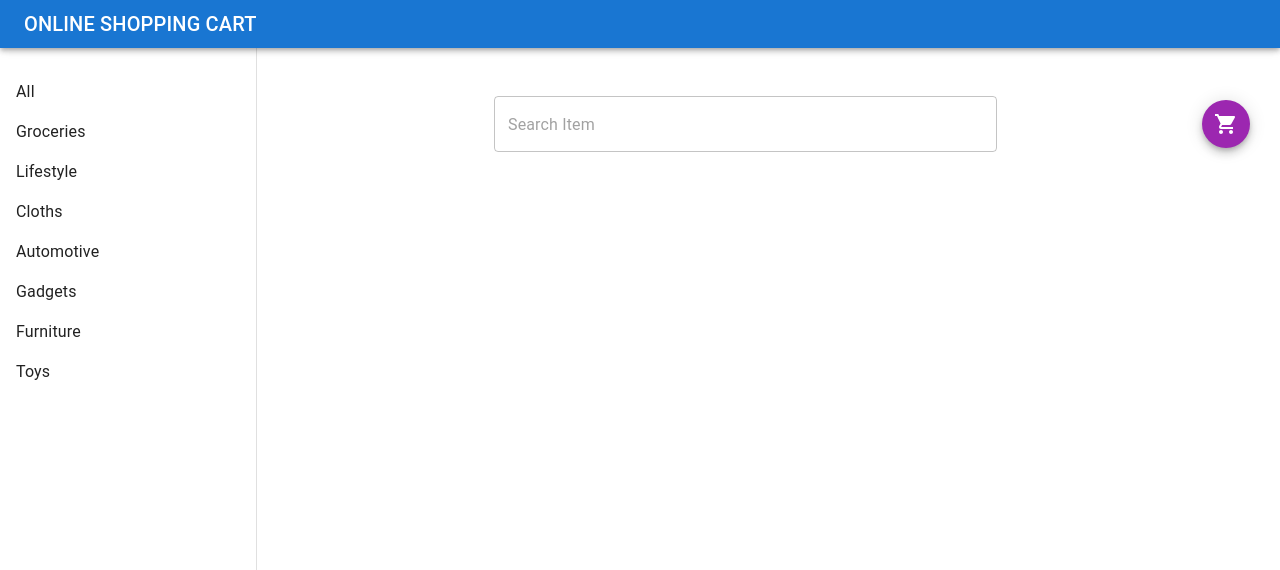
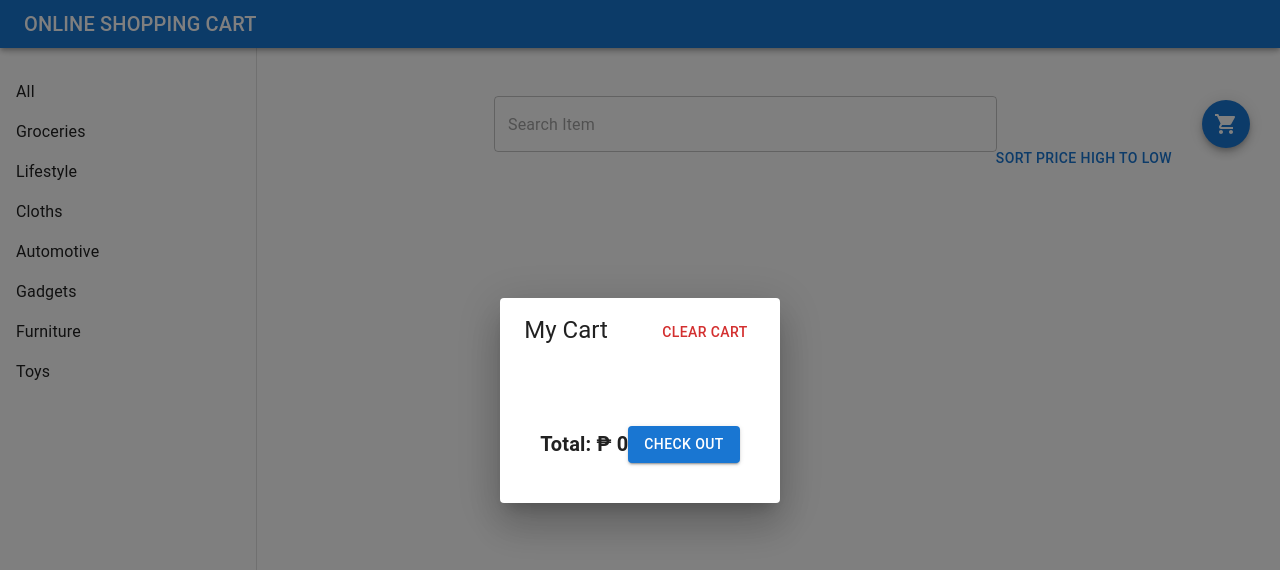
Before and after one commit to riejan029/online-shopping-store, a React (Vite) app: page /list/1 in a window 1280 px wide. Both pictures are taken after a click on the button "add". Shown: the top 570 px of the page. Built offline with nearby package versions, Linux system fonts and the light colour scheme.

Commit message:
add dialog

```diff
--- a/src/components/card-item/CardItem.tsx
+++ b/src/components/card-item/CardItem.tsx
@@ -5,17 +5,16 @@ import CardMedia from "@mui/material/CardMedia";
 import Typography from "@mui/material/Typography";
 import { Button, CardActionArea, CardActions, Stack } from "@mui/material";
 import { CardItemProps } from "./type";
-import { useDispatch } from "react-redux";
-import { addToCart } from "../../slice/cartSlice";
 import type { State } from "../../slice/inventorySlice";
 import styled from "@mui/material/styles/styled";
 import { uniqueId } from "lodash";
+import {useDispatch} from 'react-redux'
+import { addToCart } from "../../slice/counterSlice";
 const CardItem = (props: CardItemProps): ReactElement => {
   const { data } = props;
   const dispatch = useDispatch();
   const addItemToCart = (item: State): void => {
-    console.log(item);
-    dispatch(addToCart(item));
+    dispatch(addToCart({...item, quantity:1}))
   };
 
   const StyledCard = styled(Card)(() => ({
@@ -30,7 +29,7 @@ const CardItem = (props: CardItemProps): ReactElement => {
           component="img"
           height="140"
           image={`${data.imageUrl}`}
-          alt="green iguana"
+          alt={`${data.productName}`}
         />
         <CardContent>
           <Typography gutterBottom variant="h5" component="div">
--- /dev/null
+++ b/src/components/cart-item/CartItem.tsx
@@ -0,0 +1,75 @@
+import type {ReactElement} from 'react'
+import Box from '@mui/material/Box';
+import Card from '@mui/material/Card';
+import CardContent from '@mui/material/CardContent';
+import CardMedia from '@mui/material/CardMedia';
+import IconButton from '@mui/material/IconButton';
+import Typography from '@mui/material/Typography';
+import { decrement, increment, updateQuantity, type State, removeItem } from '../../slice/counterSlice';
+import TextField from '@mui/material/TextField';
+import { useDispatch } from 'react-redux';
+import AddCircleOutlineIcon from '@mui/icons-material/AddCircleOutline';
+import RemoveCircleOutlineIcon from '@mui/icons-material/RemoveCircleOutline';
+import Stack from '@mui/material/Stack';
+import CancelIcon from '@mui/icons-material/Cancel';
+interface CartItemProps {
+    data:State;
+}
+
+const CartItem = (props:CartItemProps):ReactElement => {
+    const {data} = props
+    const dispatch = useDispatch();
+    const addQuantity = (item:State):void => {
+        dispatch(increment(item))
+    }
+
+    const subtractQuantity = (item:State):void => {
+        dispatch(decrement(item))
+    }
+
+    const updateItem = (qty:number, item:State):void => {
+        dispatch(updateQuantity({...item, quantity:qty}))
+    }
+
+    const removeItemIn = (item:State):void => {
+        dispatch(removeItem(item))
+    }
+    return (
+        <Card sx={{ display: 'flex', width:'100%', maxHeight:120, margin:1, flexDirection:'row', justifyContent:'space-between' }}>
+        <Box sx={{ display: 'flex', flexDirection: 'column' }}>
+            <CardContent sx={{ flex: '1 0 auto' }}>
+            <Stack direction={'row'} alignItems={'center'}>
+                <IconButton onClick={() => removeItemIn(data)}>
+                    <CancelIcon />
+                </IconButton>
+                <Typography component="div" variant="h5">
+                    {data.productName}
+                </Typography>
+            </Stack>
+
+            </CardContent>
+            <Box sx={{ display: 'flex', alignItems: 'center', pl: 1, pb: 1 }}>
+            <IconButton aria-label="previous" onClick={() => subtractQuantity(data)}>
+                <RemoveCircleOutlineIcon />
+            </IconButton>
+            <TextField sx={{
+                ['& .MuiInputBase-input']:{
+                    width: 'auto',
+                }
+            }} variant='standard' type='number' value={data.quantity} onChange={(e) => updateItem(+e.target.value, data)} />
+            <IconButton aria-label="next" onClick={() => addQuantity(data)}>
+            <AddCircleOutlineIcon />
+            </IconButton>
+            </Box>
+        </Box>
+        <CardMedia
+            component="img"
+            sx={{ width: 151 }}
+            image={`${data.imageUrl}`}
+            alt="Live from space album cover"
+        />
+    </Card>
+  )
+}
+
+export default CartItem
--- /dev/null
+++ b/src/components/cart-item/index.ts
@@ -0,0 +1 @@
+export {default} from './CartItem'
--- /dev/null
+++ b/src/components/modal/Modal.tsx
@@ -0,0 +1,72 @@
+import type {ReactElement} from 'react'
+import type { ModalProps } from './type';
+import Button from '@mui/material/Button';
+import Dialog from '@mui/material/Dialog';
+import DialogContent from '@mui/material/DialogContent';
+import DialogTitle from '@mui/material/DialogTitle';
+import Slide from '@mui/material/Slide';
+import { TransitionProps } from '@mui/material/transitions';
+import React, { Fragment } from 'react'
+import { useDispatch, useSelector } from 'react-redux';
+import { clearCart, getCartList } from '../../slice/counterSlice';
+import Grid from '@mui/material/Grid';
+import CartItem from '../cart-item';
+import Stack from '@mui/material/Stack';
+import Typography from '@mui/material/Typography';
+
+const Transition = React.forwardRef(function Transition(
+    props: TransitionProps & {
+      children: React.ReactElement;
+    },
+    ref: React.Ref<unknown>,
+  ) {
+    return <Slide direction="up" ref={ref} {...props} />;
+  });
+
+const Modal = (props:ModalProps):ReactElement => {
+    const {close,isOpen,submit} = props;
+    const dispatch = useDispatch();
+    const cartList = useSelector(getCartList);
+    const clearCartList = ():void => {
+        dispatch(clearCart())
+    }
+
+    const totalPrice = ():number => {
+        return cartList.reduce((a,b) => a + (b.quantity * b.unitPrice),0)
+    }
+
+    return (
+        <Dialog
+            open={isOpen}
+            TransitionComponent={Transition}
+            keepMounted
+            onClose={close}
+            aria-describedby="alert-dialog-slide-description"
+        >
+            <DialogTitle>
+            <Stack direction='row' display='flex' justifyContent='space-between' flexDirection='row'>
+            <Typography component="div" variant="h5">
+                {'My Cart'}
+            </Typography>
+            <Button variant='text' color='error' onClick={() => clearCartList()}>Clear Cart</Button>
+            </Stack>
+            </DialogTitle>
+            <DialogContent>
+            <Grid container>
+                {cartList.map((cartItem,index) => (
+                    <Fragment key={index}>
+                        <CartItem data={cartItem} />
+                    </Fragment>
+                ))}
+            </Grid>
+            </DialogContent>
+
+            <Stack sx={{display:'flex', flexDirection:'row', justifyContent:'space-between', alignItems:'center', padding:5}}>
+                <Typography display={'flex'} justifyContent={'flex-start'} variant='h6' fontWeight={'bold'}>Total: ₱ {new Intl.NumberFormat().format(totalPrice())}</Typography>
+                <Button onClick={submit} variant='contained'>Check Out</Button>
+            </Stack>
+        </Dialog>
+    )
+}
+
+export default Modal
--- /dev/null
+++ b/src/components/modal/index.ts
@@ -0,0 +1 @@
+export {default} from './Modal';
--- /dev/null
+++ b/src/components/modal/type.ts
@@ -0,0 +1,5 @@
+export interface ModalProps {
+    isOpen:boolean;
+    close:() => void;
+    submit:() => void;
+}
--- a/src/components/product-list/ProductList.tsx
+++ b/src/components/product-list/ProductList.tsx
@@ -2,11 +2,12 @@ import type { ReactElement } from "react";
 import { useSelector } from "react-redux";
 import { useLocation } from "react-router-dom";
 import { State, getAll } from "../../slice/inventorySlice";
-import React, { Fragment, useEffect, useState } from "react";
+import { Fragment, useEffect, useState } from "react";
 import CardItem from "../card-item/CardItem";
 import Grid from "@mui/material/Grid";
 import { uniqueId } from "lodash";
-import { TextField } from "@mui/material";
+import { Button, TextField } from "@mui/material";
+import React from "react";
 
 const ProductList = (): ReactElement => {
   const [searchName, setSearchName] = useState<string>("");
@@ -14,6 +15,9 @@ const ProductList = (): ReactElement => {
   const inventory = useSelector(getAll);
   const [dataList, setDataList] = useState<State[]>([]);
   const showAll: string[] = ["all", ""];
+  const sortArray = ():void => {
+
+  }
   useEffect(() => {
     if (location !== "all")
       setDataList(inventory.filter((fil) => fil.category === location));
@@ -42,6 +46,9 @@ const ProductList = (): ReactElement => {
           value={searchName}
           sx={{ width: "50%" }}
         />
+        <Grid sx={{position:'absolute', top:140, right:100}}>
+            <Button onClick={() => sortArray()} variant="text">Sort price high to low</Button>
+        </Grid>
       </div>
 
       <Grid
--- a/src/components/side-bar/SideBar.tsx
+++ b/src/components/side-bar/SideBar.tsx
@@ -1,4 +1,4 @@
-import type { ReactElement } from "react";
+import { useState, type ReactElement } from "react";
 import Drawer from "@mui/material/Drawer";
 import List from "@mui/material/List";
 import ListItem from "@mui/material/ListItem";
@@ -13,6 +13,7 @@ import Grid from "@mui/material/Grid";
 import styled from "@mui/material/styles/styled";
 import Fab from '@mui/material/Fab';
 import ShoppingCartIcon from '@mui/icons-material/ShoppingCart';
+import Modal from "../modal";
 
 const StyledDrawer = styled(Drawer)(() => ({
   ["& .MuiPaper-root"]: {
@@ -23,11 +24,22 @@ const StyledDrawer = styled(Drawer)(() => ({
 const SideBar = (): ReactElement => {
   const category = [...new Set(inventory.map((item) => item.category))];
   const navigate = useNavigate();
+  const [openModal, setOpenModal] = useState<boolean>(false);
   const filterItem = (path: string): void => {
     navigate(path, {
       state: path.split("/")[1],
     });
   };
+
+  const handleOpenModal = ():void => {
+    setOpenModal(true);
+  }
+
+  const handleCloseModal = ():void => {
+    setOpenModal(false);
+  }
+
+
   return (
     <Grid container>
       <Grid item xs={2}>
@@ -54,14 +66,16 @@ const SideBar = (): ReactElement => {
       <Grid item xs={10}>
         <Box component="main" sx={{ flexGrow: 1, p: 3 }}>
                 <Grid sx={{position:'fixed', top:100, right:30}}>
-                    <Fab size="medium" color="secondary" aria-label="add" >
+                    <Fab size="medium" color="primary" aria-label="add" onClick={() => handleOpenModal()}>
                         <ShoppingCartIcon />
                     </Fab>
                 </Grid>
+
           <Toolbar />
           <Outlet />
         </Box>
       </Grid>
+      <Modal isOpen={openModal} close={handleCloseModal} submit={handleCloseModal} />
     </Grid>
   );
 };
--- a/src/slice/cartSlice.ts
+++ /dev/null
@@ -1,20 +0,0 @@
-import { createSlice } from '@reduxjs/toolkit'
-import type { State, StateType } from './inventorySlice'
-
-const initialValue:State[] = []
-
-export const cartSlice = createSlice({
-    name:'cart',
-    initialState:initialValue,
-    reducers:{
-        addToCart:(state, action):void => {
-            state = [...state, action.payload];
-        }
-    }
-})
-
-export const getCartList = (state:StateType):State[] => state.inventory;
-
-export const {addToCart} = cartSlice.actions
-
-export default cartSlice.reducer;
--- a/src/slice/counterSlice.ts
+++ b/src/slice/counterSlice.ts
@@ -1,30 +1,50 @@
-import { createSlice } from '@reduxjs/toolkit'
+import { type PayloadAction, createSlice } from '@reduxjs/toolkit'
 
-interface State {
-    value: number
+export interface State {
+    category:string;
+    description:string;
+    id:string;
+    imageUrl:string;
+    productName:string;
+    unitPrice:number;
+    quantity:number;
 }
 
 interface StateType {
     action: () => void;
-    counter: State;
+    counter: State[];
 }
 
-const iniVal:State = {
-    value:0
-}
+const iniVal:State[] = []
 
 export const counterSlice = createSlice({
     name:'counter',
     initialState:iniVal,
     reducers:{
-        increment:(state):void => {
-            state.value += 1
+        addToCart:(state,action:PayloadAction<State>):void => {
+            const {payload} = action;
+            state.push(payload);
+        },
+        clearCart:():[] => {
+            return []
+        },
+        increment:(state,action:PayloadAction<State>):State[] => {
+            return state.map((item) => item.id === action.payload.id ? item = {...action.payload, quantity: action.payload.quantity + 1} : item)
+        },
+        decrement:(state, action:PayloadAction<State>):State[] => {
+            return state.map((item) => item.id === action.payload.id ? item = {...action.payload, quantity: action.payload.quantity !== 0 ? action.payload.quantity - 1 : 0} : item)
+        },
+        updateQuantity:(state, action:PayloadAction<State>):State[] => {
+            return state.map((item) => item.id === action.payload.id ? item = action.payload : item)
+        },
+        removeItem:(state, action:PayloadAction<State>):State[] => {
+            return state.filter((item) => item.id !== action.payload.id)
         }
     }
 })
 
-export const getCount = (state:StateType):number => state.counter.value;
+export const getCartList = (state:StateType):State[] => state.counter;
 
-export const {increment} = counterSlice.actions;
+export const {addToCart, clearCart, increment, decrement, updateQuantity, removeItem} = counterSlice.actions;
 
 export default counterSlice.reducer
--- a/src/store.ts
+++ b/src/store.ts
@@ -1,12 +1,10 @@
 import { configureStore } from "@reduxjs/toolkit";
 import counterSlice from "./slice/counterSlice";
 import inventorySlice from "./slice/inventorySlice";
-import cartSlice from "./slice/cartSlice";
 
 export const store = configureStore({
     reducer:{
         counter:counterSlice,
         inventory:inventorySlice,
-        cart:cartSlice
     }
 })
```
